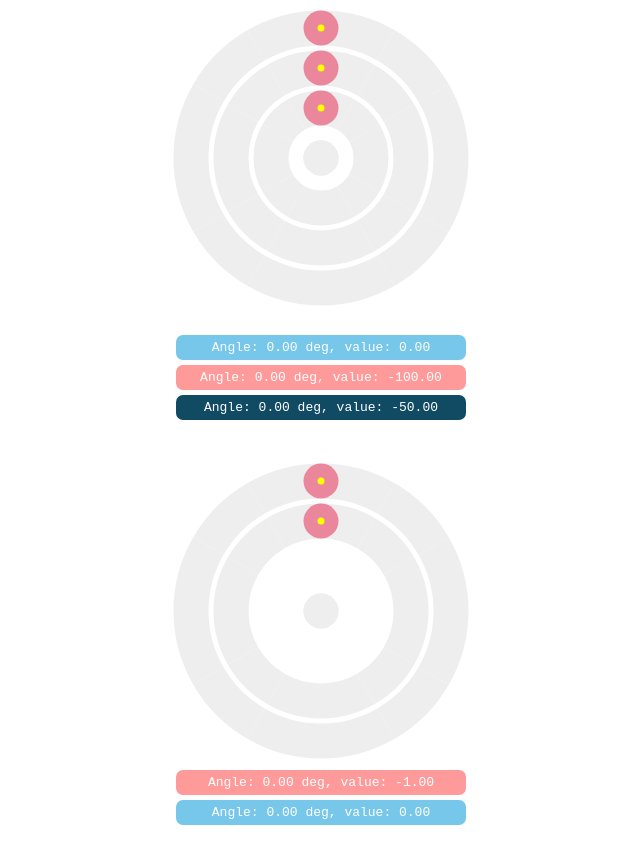
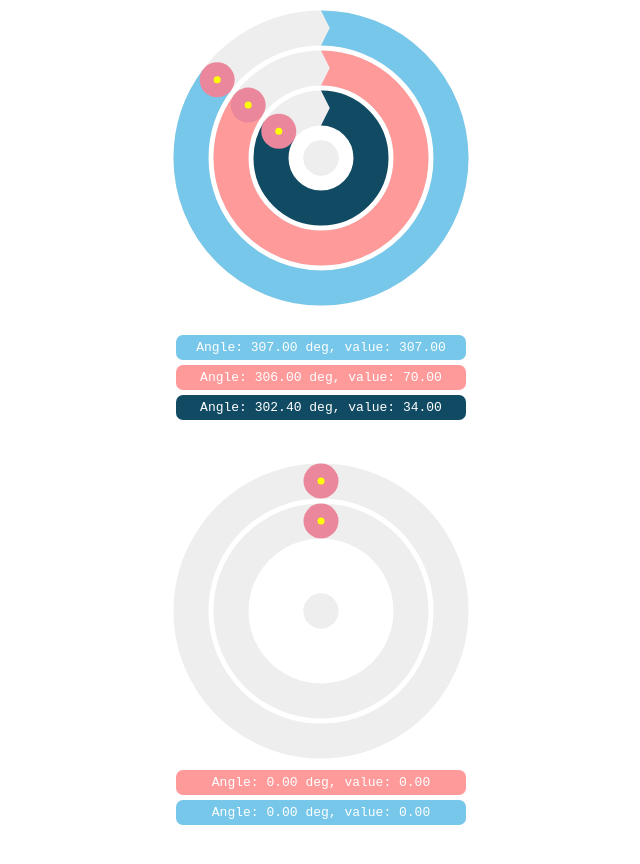
Before and after one commit to maslick/radiaSlider, a plain HTML site: page index.html in a window 1280 px wide. Shown: the whole page, without its empty margins (319-959 px from the left). Drawn offline with Linux system fonts and the light colour scheme.

Commit message:
* setSlider method implementation * class optimization

```diff
--- a/index.html
+++ b/index.html
@@ -68,6 +68,7 @@
             document.getElementById('value1').innerHTML = "Angle: " + v.deg.toFixed(2) + " deg, value: " + v.value.toFixed(2);
         }
     });
+    slider.setSliderValue(1, 34);
     slider.addSlider({
         id: 2,
         container: "myCanvas",
@@ -80,6 +81,7 @@
             document.getElementById('value2').innerHTML = "Angle: " + v.deg.toFixed(2) + " deg, value: " + v.value.toFixed(2);
         }
     });
+    slider.setSliderValue(2, 70);
     slider.addSlider({
         id: 3,
         container: "myCanvas",
@@ -92,6 +94,7 @@
             document.getElementById('value3').innerHTML = "Angle: " + v.deg.toFixed(2) + " deg, value: " + v.value.toFixed(2);
         }
     });
+    slider.setSliderValue(3, 307);
 
     var slider2 = new Slider("myCanvas2");
     slider2.addSlider({
--- a/slider.js
+++ b/slider.js
@@ -8,7 +8,7 @@ function Slider(container) {
     var fillWidth = 35;
     var knobWidth = 35;
     var startAngle = 1.5 * Math.PI + 0.000001;
-    var endAngle = 1.5 * Math.PI + 0.0001;
+    var endAngle = 1.5 * Math.PI - 0.000001;
 
     this.sliders = {};
     this.scaleWidth = scaleWidth;
@@ -67,9 +67,7 @@ function Slider(container) {
             return;
         }
         if (self.selectedSlider) {
-            //self.clicked = true;
             _rotation();
-            //self.clicked = false;
         }
     }
 
@@ -95,21 +93,7 @@ function Slider(container) {
         x = event.layerX;
         y = event.layerY;
         self.calculateAngles(x, y);
-        draw();
-    }
-
-    function draw() {
-        self.context.clearRect(0, 0, self.container.width, self.container.height);
-
-        for (var key in self.sliders) {
-            if (!self.sliders.hasOwnProperty(key)) continue;
-            var obj = self.sliders[key];
-            self.drawScale(obj);
-            self.drawData(obj);
-            self.drawArrow(obj);
-            self.drawKnob(obj);
-            obj.onValueChangeCallback({'rad': obj.endAngle, 'deg': obj.ang_degrees, 'value': obj.normalizedValue});
-        }
+        self.drawAll();
     }
 }
 
@@ -131,15 +115,9 @@ Slider.prototype.addSlider = function (options) {
     };
 
     var obj = this.sliders[options.id];
-    obj.da = Math.abs(2*Math.PI*obj.step/(obj.max-obj.min));
+    //obj.da = Math.abs(2*Math.PI*obj.step/(obj.max-obj.min));
 
-    this.drawScale(this.sliders[options.id]);
-    obj.endAngle = 1.5*Math.PI + 0.000001;
-    this.drawData(this.sliders[options.id]);
-    this.drawArrow(this.sliders[options.id]);
-    this.drawKnob(this.sliders[options.id]);
-
-    obj.onValueChangeCallback({'rad': obj.endAngle, 'deg': obj.ang_degrees, 'value': obj.normalizedValue});
+    this.setSliderValue(obj.id, options.min);
 };
 
 Slider.prototype.drawScale = function(slider) {
@@ -231,3 +209,38 @@ Slider.prototype.normalizeTan = function (ang) {
     var rads = ang + Math.PI / 2 > 0 ? ang + Math.PI / 2 : (2 * Math.PI + ang + Math.PI / 2);
     return rads;
 };
+
+Slider.prototype.setSliderValue = function (id, value) {
+    var slider = this.sliders[id];
+    if (value <= slider.min) {
+        slider.endAngle = this.startAngle;
+        slider.ang_degrees = 0;
+        slider.normalizedValue = 0;
+    }
+    else if (value >= slider.max) {
+        slider.endAngle = this.endAngle;
+        slider.ang_degrees = 360;
+        slider.normalizedValue = slider.max;
+    }
+    else {
+        //value = (value / slider.step >> 0) * slider.step;
+        slider.endAngle = 2 * Math.PI * (value - slider.min) / (slider.max - slider.min) - Math.PI/2;
+        slider.ang_degrees = this.radToDeg(this.normalizeTan(slider.endAngle));
+        slider.normalizedValue = value;
+    }
+
+    this.drawAll();
+};
+
+Slider.prototype.drawAll = function () {
+    this.context.clearRect(0, 0, this.container.width, this.container.height);
+    for (var key in this.sliders) {
+        if (!this.sliders.hasOwnProperty(key)) continue;
+        var obj = this.sliders[key];
+        this.drawScale(obj);
+        this.drawData(obj);
+        this.drawArrow(obj);
+        this.drawKnob(obj);
+        obj.onValueChangeCallback({'rad': obj.endAngle, 'deg': obj.ang_degrees, 'value': obj.normalizedValue});
+    }
+};
```
